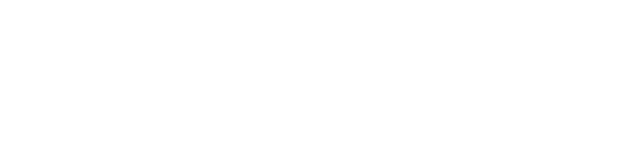
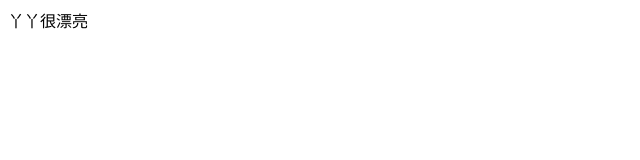
Before and after one commit to yu-xue-jie/test-git, a plain HTML site: page index.html in a window 1280 px wide. Shown: the whole page, without its empty margins (0-640 px from the left). Drawn offline with Linux system fonts and the light colour scheme.

Commit message:
更改HTML

```diff
--- a/index.html
+++ b/index.html
@@ -5,5 +5,8 @@
 		<title></title>
 	</head>
 	<body>
+		<div class="box">
+			丫丫很漂亮
+		</div>
 	</body>
 </html>
```
